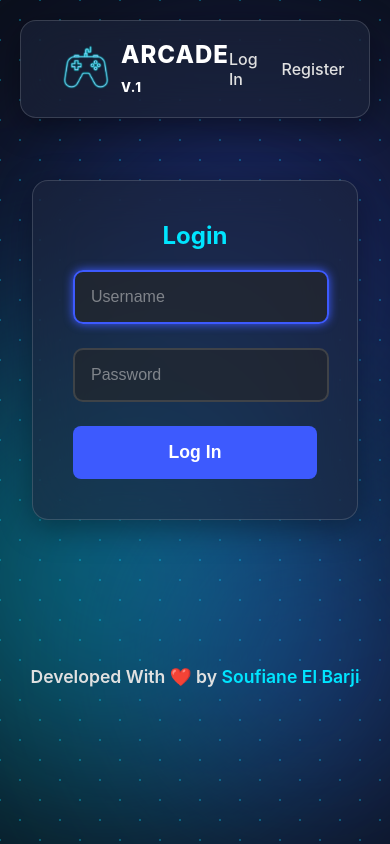
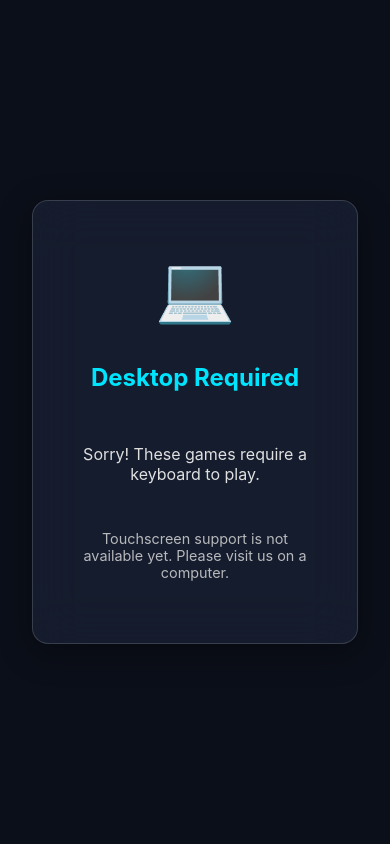
Before and after one commit to soufiane-elbarji/Arcade, a Flask app: page /login in a window 390 px wide. Run offline with Flask 3, Linux system fonts and the light colour scheme; some libraries are stand-ins or nearby versions.

Commit message:
Add mobile warning overlay and adjust game board size
Introduced a mobile warning overlay to inform users that games require a keyboard and are not supported on touch devices. Updated styles and layout to support the overlay, reduced the game board size in both CSS and the Snake game template, and made minor spacing adjustments for improved appearance.

```diff
--- a/static/styles.css
+++ b/static/styles.css
@@ -21,7 +21,7 @@ body {
     position: relative;
     transition: background-color 0.3s ease, color 0.3s ease;
     margin: 0;
-    padding-top: 100px;
+    padding-top: 88px;
     overflow-x: hidden;
     background-image:
         radial-gradient(rgba(0, 229, 255, 0.315) 1px, transparent 1px),
@@ -324,8 +324,8 @@ nav .nav-right a:hover {
 #game-board {
     border: 2px solid var(--secondary-color);
     border-radius: 8px;
-    width: 600px;
-    height: 600px;
+    width: 550px;
+    height: 550px;
 }
 
 /* --- Tic-Tac-Toe Board --- */
@@ -715,8 +715,8 @@ nav .nav-right a:hover {
 
 footer {
     text-align: center;
-    padding: 1rem;
-    margin: 2rem 0;
+    padding: 0;
+    margin: 1rem 0;
     color: var(--text-color);
     font-size: 1.1rem;
     font-weight: 600;
@@ -743,3 +743,41 @@ footer a {
   background-color: var(--heading-color);
   border-radius: 8px;
 }
+
+
+/* --- Mobile Warning Overlay --- */
+#mobile-warning {
+    display: none; /* Hidden by default */
+    position: fixed;
+    top: 0;
+    left: 0;
+    width: 100%;
+    height: 100%;
+    background-color: var(--bg-color); /* Matches your dark app background */
+    z-index: 99999;
+    justify-content: center;
+    align-items: center;
+    text-align: center;
+    padding: 2rem;
+    box-sizing: border-box;
+}
+
+.warning-card {
+    padding: 3rem;
+    max-width: 500px;
+    display: flex;
+    flex-direction: column;
+    gap: 1rem;
+}
+
+/* Show only on small devices (Tablets and Phones) */
+@media screen and (max-width: 1024px) {
+    #mobile-warning {
+        display: flex;
+    }
+
+    /* Hide the rest of the app to prevent interaction behind the warning */
+    nav, main, footer, .background-lights {
+        display: none !important;
+    }
+}
--- a/templates/layout.html
+++ b/templates/layout.html
@@ -8,6 +8,16 @@
     <link href="/static/styles.css" rel="stylesheet">
 </head>
 <body>
+
+    <!-- NEW: Mobile Warning Overlay -->
+    <div id="mobile-warning">
+        <div class="warning-card glass-effect">
+            <h1 style="font-size: 4rem; margin: 0;">💻</h1>
+            <h2 style="color: var(--secondary-color);">Desktop Required</h2>
+            <p>Sorry! These games require a keyboard to play.</p>
+            <p style="font-size: 0.9rem; opacity: 0.8;">Touchscreen support is not available yet. Please visit us on a computer.</p>
+        </div>
+    </div>
 
     <!-- Animated background lights -->
     <div class="background-lights">
--- a/templates/snake.html
+++ b/templates/snake.html
@@ -28,7 +28,7 @@
     <div id="game-area" class="game-area">
         <div class="score-display">Score: <span id="score">0</span></div>
         <!-- Larger canvas -->
-        <canvas id="game-board" width="600" height="600"></canvas>
+        <canvas id="game-board" width="500" height="500"></canvas>
 
         <!-- New Game Over Message -->
         <div id="game-over-message" class="game-status" style="display: none;">
```
Also changed, not shown: project.db, 1 other file.
